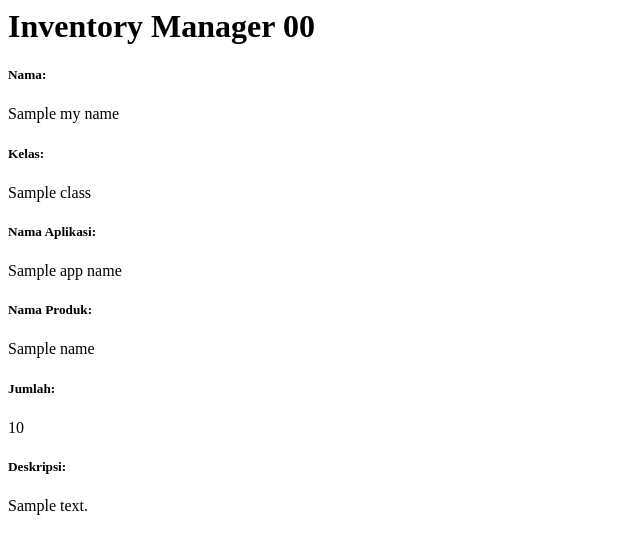
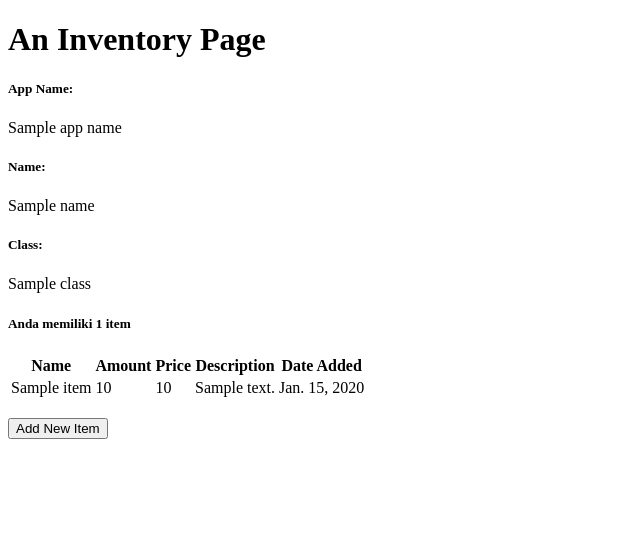
Before and after one commit to aryakdaniswara/inventory-manager, a Django app: template main/templates/main.html in a window 1280 px wide. Shown: the top 554 px of the page, without its empty margins (0-640 px from the left). Run offline with Django 4.2, Linux system fonts and the light colour scheme; tables that the repository leaves empty hold one stand-in row (values such as "Sample post"); the template is opened without the code that fills it: values that come from a table or form of the project are taken from there, most other values are stand-ins (such as "Sample title", 1, 10 or a date in 2020).

Commit message:
Adding form and item count, fix test

```diff
--- a/inventory_manager/settings.py
+++ b/inventory_manager/settings.py
@@ -55,7 +55,7 @@ ROOT_URLCONF = 'inventory_manager.urls'
 TEMPLATES = [
     {
         'BACKEND': 'django.template.backends.django.DjangoTemplates',
-        'DIRS': [],
+        'DIRS': [BASE_DIR / 'templates'], # Menambahkan template di root folder
         'APP_DIRS': True,
         'OPTIONS': {
             'context_processors': [
--- a/inventory_manager/urls.py
+++ b/inventory_manager/urls.py
@@ -19,6 +19,6 @@ from django.urls import path
 from django.urls import path, include
 
 urlpatterns = [
+    path('', include('main.urls')),
     path('admin/', admin.site.urls),
-    path('main/', include('main.urls')),
 ]
--- a/main/models.py
+++ b/main/models.py
@@ -4,6 +4,7 @@ from django.db import models
 
 class Item(models.Model):
     name = models.CharField(max_length=255)
-    amount = models.IntegerField()
-    description = models.TextField()
+    amount = models.IntegerField(default=0)
+    description = models.TextField(default="")
     price = models.IntegerField(default=0)
+    date_added = models.DateField(auto_now_add=True)
--- a/main/templates/main.html
+++ b/main/templates/main.html
@@ -1,15 +1,47 @@
-<h1>Inventory Manager 00</h1>
+{% extends 'base.html' %}
 
-<h5>Nama: </h5>
-<p>{{ myName }}<p>
-<h5>Kelas: </h5>
-<p>{{ class }}<p>
-<h5>Nama Aplikasi: </h5>
-<p>{{ appName }}<p>
+{% block content %}
+    <h1>An Inventory Page</h1>
 
-<h5>Nama Produk: </h5>
-<p>{{ name }}<p>
-<h5>Jumlah: </h5>
-<p>{{ amount }}<p>
-<h5>Deskripsi: </h5>
-<p>{{ description }}<p>
+    <h5>App Name:</h5>
+    <p>{{appName}}</p>
+
+    <h5>Name:</h5>
+    <p>{{name}}</p>
+
+    <h5>Class:</h5>
+    <p>{{class}}</p>
+
+    <h5>Anda memiliki {{products_count}} item</h5>
+
+<table>
+    <tr>
+        <th>Name</th>
+        <th>Amount</th>
+        <th>Price</th>
+        <th>Description</th>
+        <th>Date Added</th>
+    </tr>
+
+    {% comment %} Berikut cara memperlihatkan data produk di bawah baris ini {% endcomment %}
+
+    {% for product in products %}
+        <tr>
+            <td>{{product.name}}</td>
+            <td>{{product.amount}}</td>
+            <td>{{product.price}}</td>
+            <td>{{product.description}}</td>
+            <td>{{product.date_added}}</td>
+        </tr>
+    {% endfor %}
+</table>
+
+<br />
+
+<a href="{% url 'main:create_product' %}">
+    <button>
+        Add New Item
+    </button>
+</a>
+
+{% endblock content %}
--- a/main/urls.py
+++ b/main/urls.py
@@ -1,8 +1,13 @@
 from django.urls import path
-from main.views import show_main
+from main.views import show_main, create_product, show_xml, show_json, show_xml_by_id, show_json_by_id
 
 app_name = 'main'
 
 urlpatterns = [
     path('', show_main, name='show_main'),
+    path('create-product', create_product, name='create_product'),
+    path('xml/', show_xml, name='show_xml'),
+    path('json/', show_json, name='show_json'),
+    path('xml/<int:id>/', show_xml_by_id, name='show_xml_by_id'),
+    path('json/<int:id>/', show_json_by_id, name='show_json_by_id'),
 ]
--- /dev/null
+++ b/templates/base.html
@@ -0,0 +1,18 @@
+{% load static %}
+<!DOCTYPE html>
+<html lang="en">
+    <head>
+        <meta charset="UTF-8" />
+        <meta
+            name="viewport"
+            content="width=device-width, initial-scale=1.0"
+        />
+        {% block meta %}
+        {% endblock meta %}
+    </head>
+
+    <body>
+        {% block content %}
+        {% endblock content %}
+    </body>
+</html>
```
Also changed, not shown: main/forms.py (added, +7 -0 lines), main/templates/create_product.html (added, +19 -0 lines), main/tests.py (+3 -11 lines), main/views.py (+37 -4 lines), main/migrations/0003_item_delete_product.py (added), main/migrations/0004_alter_item_amount_alter_item_description.py (added), main/migrations/0005_item_date_added.py (added).
